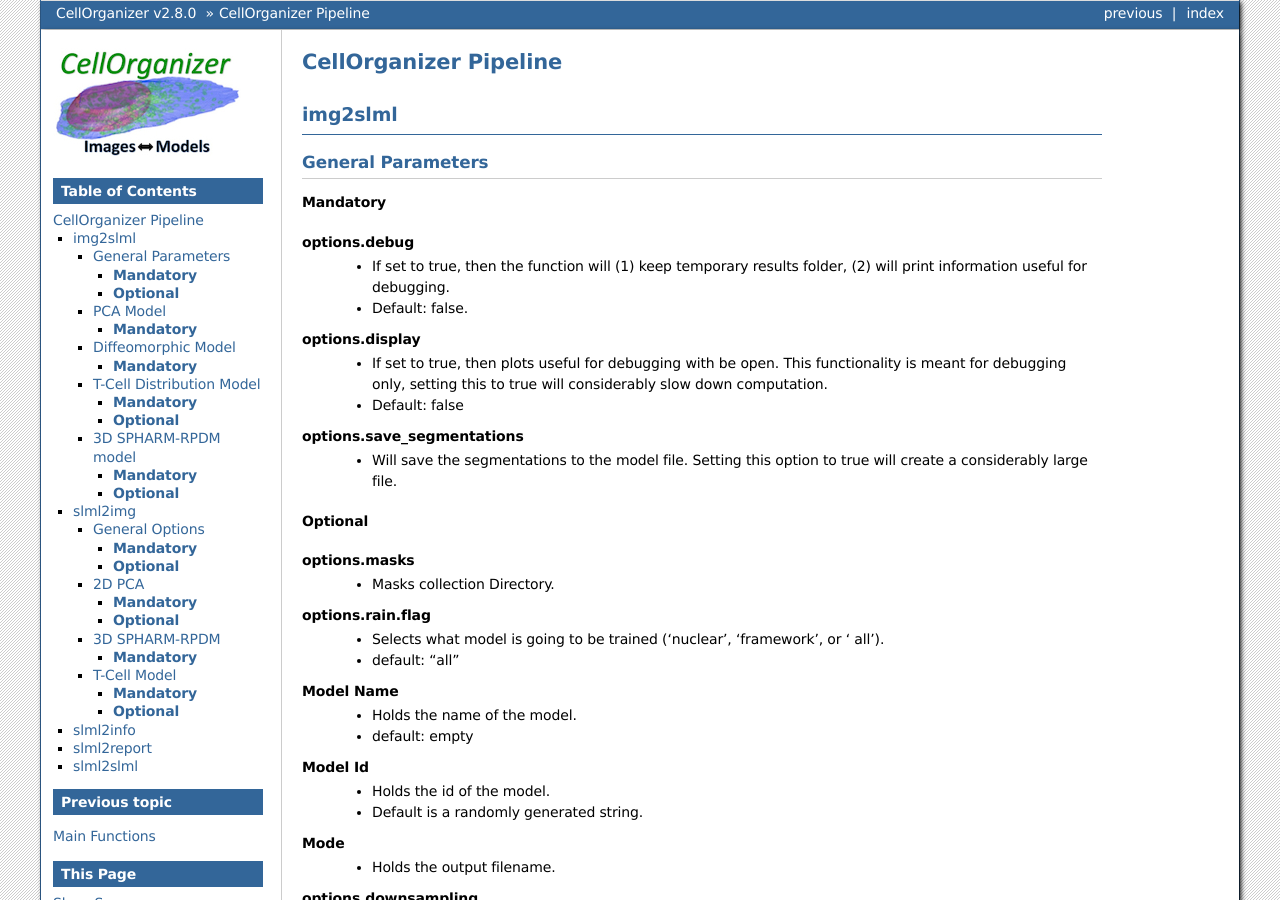
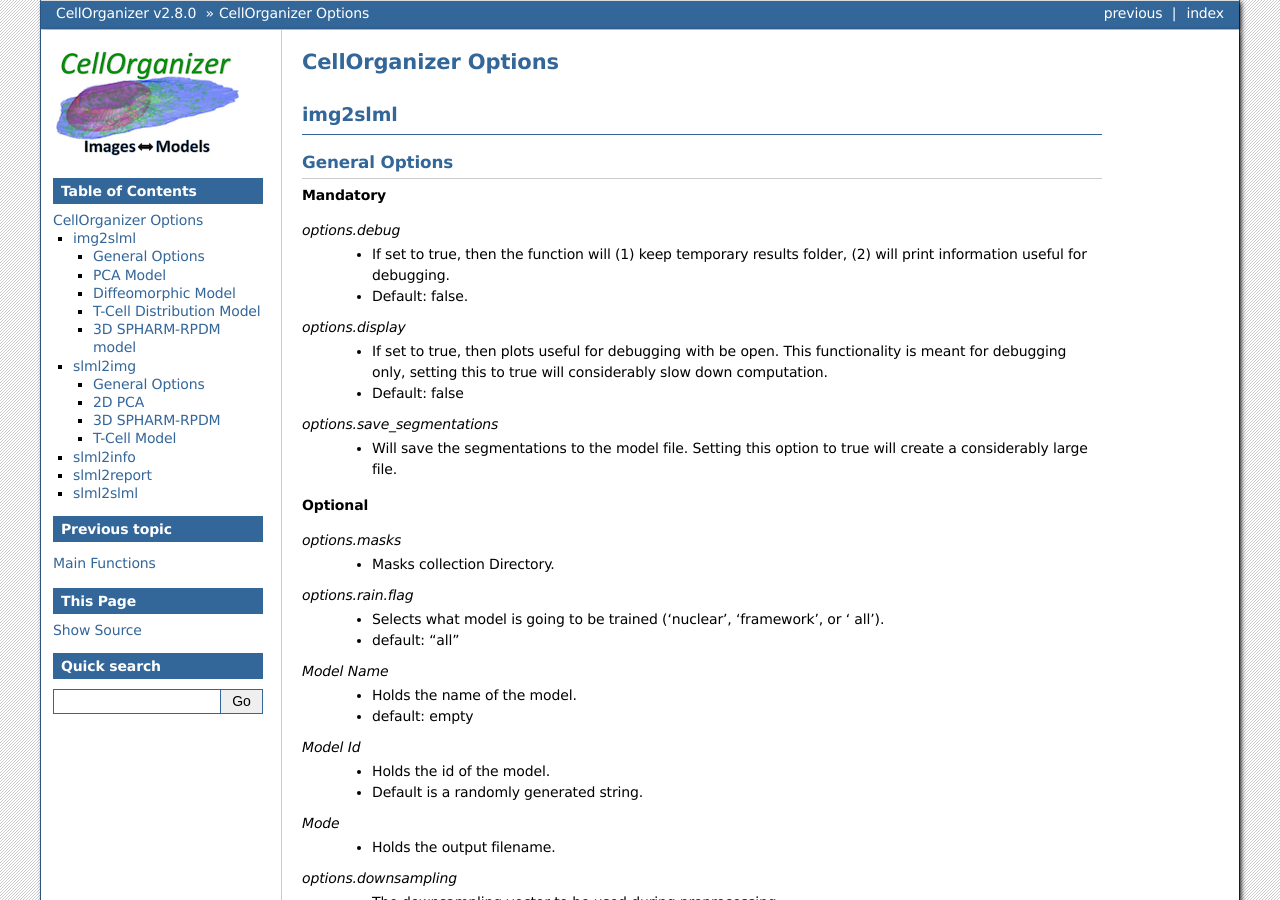
Before and after one commit to murphygroup/cellorganizer-documentation_old, a Sphinx documentation site: the page built from source/chapters/cellorganizer_options.rst, in a window 1280 px wide and 900 px high. Built offline with Sphinx 7.4.7, drawn with Linux system fonts in a browser that asks for light colours; some of the changed text lies outside the part shown.

Commit message:
edits made to options formatting

```diff
--- a/source/chapters/cellorganizer_options.rst
+++ b/source/chapters/cellorganizer_options.rst
@@ -1,6 +1,6 @@
 .. cellorganizer_pipeline:
 
-CellOrganizer Pipeline
+CellOrganizer Options
 ########################
 
 .. include:: cellorganizer_options/img2slml_options.rst
--- a/source/chapters/cellorganizer_options/img2slml_options.rst
+++ b/source/chapters/cellorganizer_options/img2slml_options.rst
@@ -1,52 +1,51 @@
 img2slml
 --------
 
-General Parameters
+General Options
 ~~~~~~~~~~~~~~~~~~
 
 **Mandatory**
-^^^^^^^^^^^^^
 
-**options.debug**
+*options.debug*
     * If set to true, then the function will (1) keep temporary results folder, (2) will print information useful for debugging.
     * Default: false.
 
-**options.display**
+*options.display*
     * If set to true, then plots useful for debugging with be open. This functionality is meant for debugging only, setting this to true will considerably slow down computation.
     * Default: false
 
-**options.save_segmentations**
+*options.save_segmentations*
     * Will save the segmentations to the model file. Setting this option to true will create a considerably large file.
 
 **Optional**
-^^^^^^^^^^^^
-**options.masks**
+
+*options.masks*
     * Masks collection Directory.
 
-**options.rain.flag**
+*options.rain.flag*
     * Selects what model is going to be trained (‘nuclear’, ‘framework’, or ‘  all’).
     * default: “all”
 
-**Model Name**
+*Model Name*
     * Holds the name of the model.
     * default: empty
 
-**Model Id**
+*Model Id*
     * Holds the id of the model.
     * Default is a randomly generated string.
 
-**Mode**
+*Mode*
     * Holds the output filename.
 
-**options.downsampling**
+*options.downsampling*
     * The downsampling vector to be used during preprocessing.
 
 PCA Model
 ~~~~~~~~~~~~~~~~~~
 
 **Mandatory**
-^^^^^^^^^^^^^
-**options.model.pca.latent_dim**
+
+*options.model.pca.latent_dim*
     * This option specifies how many latent dimensions (principal vectors or principal components) should be used for modeling the shape space.  Valid values are positive integers.
     * Default: 15
 
@@ -54,12 +53,12 @@
 ~~~~~~~~~~~~~~~~~~
 
 **Mandatory**
-^^^^^^^^^^^^^
-**model.diffeomorphic.distance_computing_method**
+
+*model.diffeomorphic.distance_computing_method*
     * This option specifies
     * default: ‘faster’
 
-**model.diffeomorphic.com_align**
+*model.diffeomorphic.com_align*
     *
     * default: ‘nuc’
 
@@ -68,38 +67,38 @@
 ~~~~~~~~~~~~~~~~~~
 
 **Mandatory**
-^^^^^^^^^^^^^
-**options.model.tcell.synapse_location**
+
+*options.model.tcell.synapse_location*
     * File path to annotation of the synapse positions of the T cells as input.
 
-**options.model.tcell.results_location**
+*options.model.tcell.results_location*
     * File path for where the results should be saved.
 
-**options.model.tcell.named_option_set**
+*options.model.tcell.named_option_set*
     * The running choice for CellOrganizer and one sensor of two-point annotation.
 
-**options.model.tcell.model_type_to_include**
+*options.model.tcell.model_type_to_include*
     * Set up for model to include.
     *
 
-**options.model.tcell.infer_synapses**
+*options.model.tcell.infer_synapses*
     *
     *  [default is ] true or false.
 
 **Optional**
-^^^^^^^^^^^^
-**options.model.tcell.use_two_point_synapses**
+
+*options.model.tcell.use_two_point_synapses*
     * Set up the mode of synapse to use, if needed you can use two-point by set up the option as true.
     * default one-point
 
-**options.model.tcell.timepoints_to_include**
+*options.model.tcell.timepoints_to_include*
     * If creation of models for only a subset of the time points is desired, edit to specify which time points to include.
 
-**options.model.tcell.adjust_one_point_alignment**
+*options.model.tcell.adjust_one_point_alignment*
     * Set up alignment adjustment true or false.
     * default:
 
-**options.model.tcell.ometiff**
+*options.model.tcell.ometiff*
     *  If true, then it assumes images are OME.TIFFs with annotations.
     * default: ‘false’
 
@@ -107,28 +106,28 @@
 ~~~~~~~~~~~~~~~~~~
 
 **Mandatory**
-^^^^^^^^^^^^^
-**options.model.spharm_rpdm.components**
+
+*options.model.spharm_rpdm.components*
     * This specifies which components should be included in the shape model. The valid values are {'cell'}, {'nuc'}, or {'cell', 'nuc'}.
     * default is
 
 **Optional**
-^^^^^^^^^^^^
-**options.model.spharm_rpdm.alignment_method**
+
+*options.model.spharm_rpdm.alignment_method*
     * method by which cells willbe aligned when producing shape descriptors. The possible values are 'major_axis' or 'foe'.
     * default: ‘major_axis’
 
-**options.model.spharm_rpdm.rotation_plane**
+*options.model.spharm_rpdm.rotation_plane*
     * Dimensions of image that will used for alignment. The possible values are 'xy' (defaut), 'xz', 'yz' or ‘xyz'. For example, xy plane (around the z axis). if ‘xy‘ is specified, each cell will be rotated in the
 
-**options.model.spharm_rpdm.postprocess**
+*options.model.spharm_rpdm.postprocess*
     * This specifies whether alignment and size normalization, should be done after parameterization. The values are ‘true’ or ‘false’.
     * default: ‘true’
 
-**options.model.spharm_rpdm.maxDeg**
+*options.model.spharm_rpdm.maxDeg*
     * This specifies the degree up to which spherical harmonics should be calculated. Valid values are positive integers.
     * default: 31
 
-**options.model.spharm_rpdm.latent_dim**
+*options.model.spharm_rpdm.latent_dim*
     * This specifies how many latent dimensions should be used for modeling the shape space. Valid values are positive integers.
     * default is 15
--- a/source/chapters/cellorganizer_options/slml2img_options.rst
+++ b/source/chapters/cellorganizer_options/slml2img_options.rst
@@ -5,99 +5,99 @@
 ~~~~~~~~~~~
 
 **Mandatory**
-^^^^^^^^^^^^^
+
 
 
 **Optional**
-^^^^^^^^^^^^^
 
-**debug**
+
+*debug*
     * If set to true, then the function will (1) keep temporary results folder, (2) will print information useful for debugging.
     * Default: false
 
 
-**directory.targetDirectory**
+*directory.targetDirectory*
     * Directory where the images are going to be saved.
     * Default is current
 
-**prefix**
+*prefix*
     * Filename prefix for the synthesized images.
     * Default is 'demo'
 
-**numberOfSynthesizedImages**
+*numberOfSynthesizedImages*
     * Number of synthesized images.
     * Default is 1.
 
-**Compression**
+*Compression*
     * Compression of tiff, i.e. 'none', 'lzw' and 'packbits'
 
-**Microscope**
+*Microscope*
     * Microscope model from which we select a point spread function.
     * Default is 'none'
 
-**Synthesis**
+*Synthesis*
     * Synthesis parameter that allows to synthesize 'nucleus', 'cell', 'framework' or 'all'.
     * Default is 'all'
 
-**protein.cytonuclearflag**
+*protein.cytonuclearflag*
     * Defines the allowable region for protein placement.
     * The default is the cytonuclearflag included in the model.
 
-**sampling.method**
+*sampling.method*
     * Can be 'disc', 'sampled' or 'trimmed'.
     * Default is trimmed
 
-**savePDF**
+*savePDF*
     * Saves the probability density function for a given pattern during 2D synthesis.
     * Default is false.
 
-**spherical_cell**
+*spherical_cell*
     * Boolean flag that indicates whether a cell is spherical.
     * Default is false.
 
-**Overlapsubsize**
+*Overlapsubsize*
     * Defines the downsampling fraction to perform during object overlap avoidance.
     * Default is 0.3.
 
-**Overlapthresh**
+*Overlapthresh*
     * Defines the amount of overlap that is allowed between objects.
     * Default is 1.
 
-**Oobthresh**
+*Oobthresh*
     * The proportion of a synthesized object that is permitted to fall outside the cell before the object is discarded.
     * Default is 0.
 
-**Oobbuffer**
+*Oobbuffer*
     * The thickness in microns of an additional buffer zone inside the boundary of a cell in which an object cannot be placed.
     * Default is 0.
 
-**rendAtStd**
+*rendAtStd*
     * Defines the number of standard deviations to render Gaussian objects at.
     * Default is 2.
 
-**sampling.method.density**
+*sampling.method.density*
     * An integer.
     * Default is empty.
 
-**protein.cytonuclearflag**
+*protein.cytonuclearflag*
     * Can 'cyto', 'nucleus' or 'all'.
     * Default is all.
 
-**resolution.cell**
+*resolution.cell*
     * The resolution of the cell and nucleus that are being passed in
 
-**resolution.objects**
+*resolution.objects*
     * The resolution of the object model being synthesized
 
-**instance.cell**
+*instance.cell*
     * A binary cell image to be filled with objects.
     * Default is empty.
 
-**instance.nucleus**
+*instance.nucleus*
     * A binary nuclear image to be filled with objects.
     * Default is empty.
 
-**image_size**
+*image_size*
     * The image size.
     * Default is [1024 1024] for both 2D and 3D in x and y
 
@@ -109,47 +109,47 @@
 ~~~~~~~~~~~
 
 **Mandatory**
-^^^^^^^^^^^^^
-**model.pca.pca_synthesis_method**
+
+*model.pca.pca_synthesis_method*
     * The method in which the generated image is synthesized.
     * ['reconstruction' or 'random sampling']
 
-**model.pca.imageSize**
+*model.pca.imageSize*
     * image size of the resulting synthesized image
     * [1024,1024]
 
 **Optional**
-^^^^^^^^^^^^^
+
 
 3D SPHARM-RPDM
 ~~~~~~~~~~~
 
 **Mandatory**
-^^^^^^^^^^^^^
-**model.spharm_rpdm.synthesis_method**
+
+*model.spharm_rpdm.synthesis_method*
     *
     * ['reconstruction' or 'random sampling']
 
 T-Cell Model
 ~~~~~~~~~~~
 **Mandatory**
-^^^^^^^^^^^^^
-**model.tcell.results_location**
+
+*model.tcell.results_location*
     * File path for where the results should be saved.
 
-**model.tcell.named_option_set**
+*model.tcell.named_option_set*
     * The running choice for CellOrganizer and one sensor of two-point annotation
 
-**model.tcell.sensor**
+*model.tcell.sensor*
     * Set up protein name
 
-**model.tcell.model_type_to_include**
+*model.tcell.model_type_to_include*
     * Set up for model to include
 
 **Optional**
-^^^^^^^^^^^^^
-**model.tcell.use_two_point_synapses**
+
+*model.tcell.use_two_point_synapses*
     * Set up the mode of synapse to use, as a default, we use one-point, if needed you can use two-point by set up the option as true
 
-**model.tcell.timepoints_to_include**
+*model.tcell.timepoints_to_include*
     * If creation of models for only a subset of the time points is desired, edit to specify which time points to include
--- a/source/chapters/cellorganizer_options/slml2info_options.rst
+++ b/source/chapters/cellorganizer_options/slml2info_options.rst
@@ -1,6 +1,13 @@
 slml2info
 ---------
+**Mandatory**
 
-options.output_directory
+*options.output_directory*
   * Name of directory that the resulting report is saved as
   * Default: 'pwd/report'
+
+**Optional**
+
+*options.labels*
+  * List of labels used for shape space plots
+  * Default: {}
--- a/source/chapters/cellorganizer_options/slml2slml_options.rst
+++ b/source/chapters/cellorganizer_options/slml2slml_options.rst
@@ -1,2 +1,13 @@
 slml2slml
 ---------
+
+**Mandatory**
+
+*options.selection*
+  * a matrix used to specify what submodels should be used from each file.
+
+**Optional**
+
+*options.output_filename*
+  * the file name of output model.
+  * Default is "model.mat".
```
